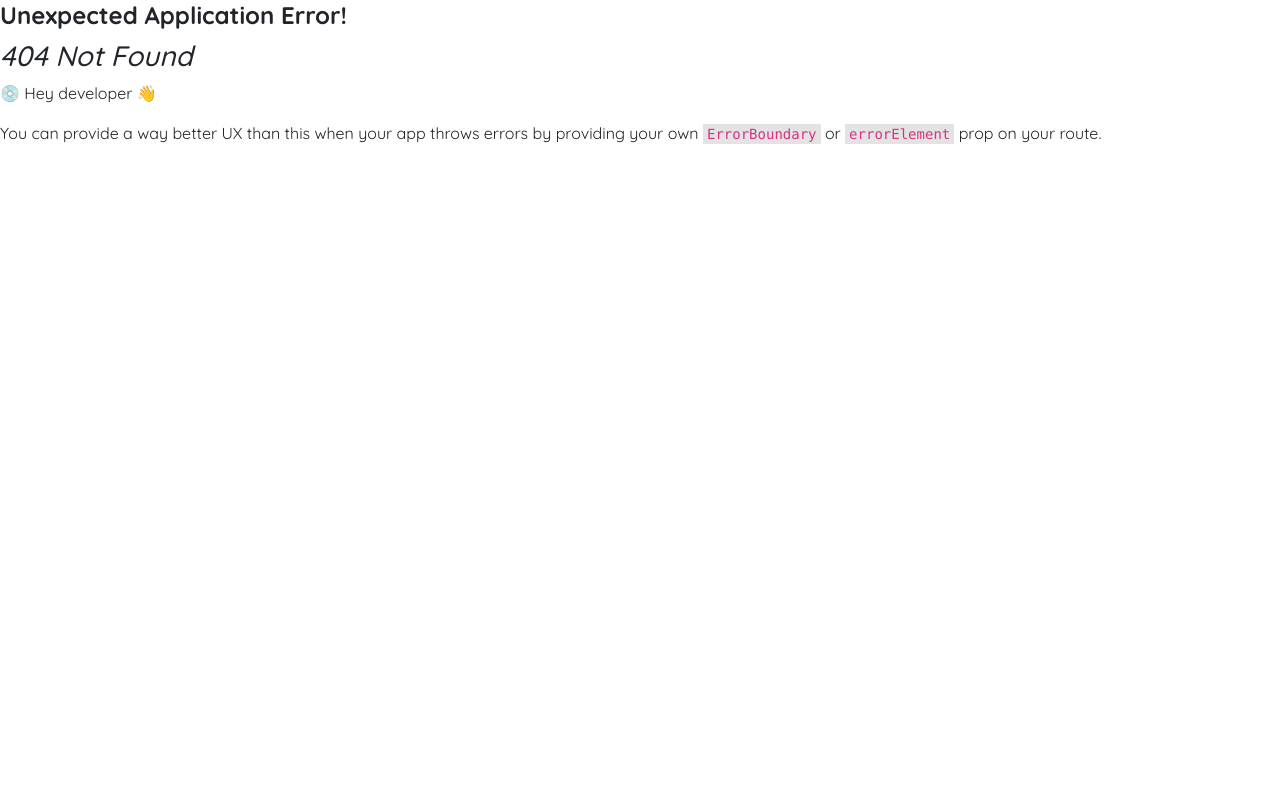
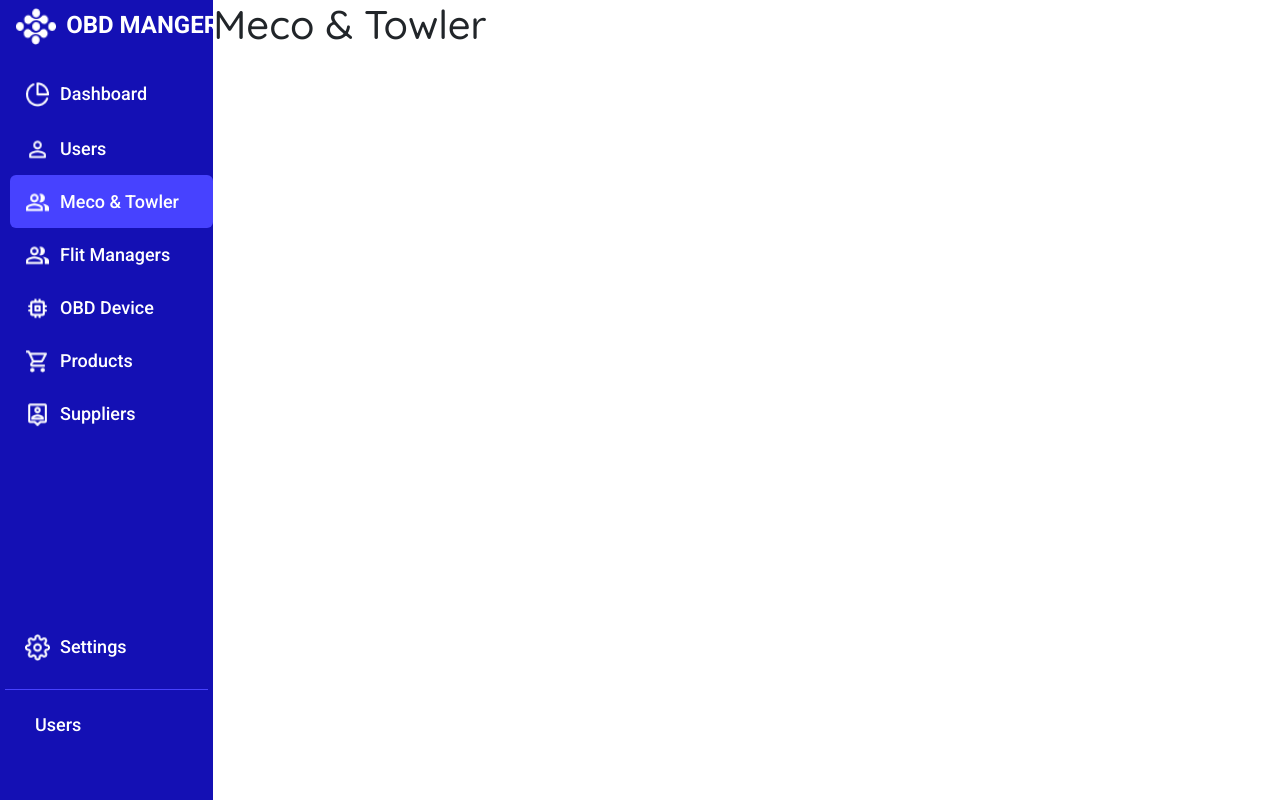
Before and after one commit to cycodedconcept/OBD2-super-admin, a React (Create React App) app: page /dash/meco in a window 1280 px wide. Before the commit this address had no page. Built offline with nearby package versions, Linux system fonts and the light colour scheme.

Commit message:
updates to dashlayout

```diff
--- a/src/App.js
+++ b/src/App.js
@@ -6,6 +6,13 @@ import Login from './pages/Login/Login';
 import RecoverPass from './pages/Recover/RecoverPass';
 import ResetPass from './pages/Recover/ResetPass';
 import PassSuccess from './pages/Recover/PassSuccess';
+import Users from './pages/Dashboard/Users';
+import Meco from './pages/Dashboard/Meco';
+import Settings from './pages/Dashboard/Settings';
+import Flit from './pages/Dashboard/Flit';
+import Devices from './pages/Dashboard/Devices';
+import Products from './pages/Dashboard/Products';
+import Suppliers from './pages/Dashboard/Suppliers';
 
 //layouts
 import Dashlayout from './layouts/Dashlayout';
@@ -17,7 +24,15 @@ const router = createBrowserRouter(
       <Route path="recover-password" element ={<RecoverPass/>} />
       <Route path="reset-password" element ={<ResetPass/>} />
       <Route path="reset-successful" element ={<PassSuccess/>} />
-      <Route path='dash' element={<Dashlayout/>} />
+      <Route path='dash' element={<Dashlayout/>} >
+        <Route path='users' index element={<Users />} />
+        <Route path='meco' element={<Meco />} />
+        <Route path='flits' element={<Flit />} />
+        <Route path='devices' element={<Devices />} />
+        <Route path='products' element={<Products />} />
+        <Route path='suppliers' element={<Suppliers />} />
+        <Route path='settings' element={<Settings />} />
+      </Route>
     </Route>
   )
 )
--- a/src/layouts/Dashlayout.jsx
+++ b/src/layouts/Dashlayout.jsx
@@ -14,67 +14,51 @@ const Dashlayout = () => {
                     <Navbar.Toggle aria-controls="basic-navbar-nav" />
                     <Navbar.Collapse id="basic-navbar-nav">
                         <nav>
-                            <div className="link d-none d-lg-block">
-                                <img src="../asset/Frame 20614.png" alt="logo" />
-                                <h3><span>obd</span> manger</h3>
+                            <div className="logo d-none d-lg-flex justify-content-between ms-3 w-100">
+                                <img src="../asset/Frame 20614.png" alt="logo" className="img-fluid" />
+                                <h3>obd manger</h3>
                             </div>
                             <div className="d-flex flex-column justify-content-between links">
                                 <div>
                                     <div className="link">
                                         <img src="../asset/icons/pie-chart.png" alt="icon" />
-                                            <h4>dashboard</h4>
+                                        <p>dashboard</p>
                                     </div>
-                                    <NavLink to="/">
-                                        <div className="link">
+                                    <NavLink to="users" className="link">
                                         <img src="../asset/icons/person_outline.png" alt="icon" />
-                                            <h4>users</h4>
-                                        </div>
+                                        <p>users</p>
                                     </NavLink>
-                                    <NavLink to="/">
-                                        <div className="link">
+                                    <NavLink to="meco" className="link">
                                         <img src="../asset/icons/people_alt.png" alt="icon" />
-                                            <h4>meco & towler</h4>
-                                        </div>
+                                        <p>meco & towler</p>
                                     </NavLink>
-                                    <NavLink to="/">
-                                        <div className="link">
+                                    <NavLink to="flits" className="link">
                                         <img src="../asset/icons/people_alt.png" alt="icon"/>
-                                            <h4>flit managers</h4>
-                                        </div>
+                                        <p>flit managers</p>
                                     </NavLink>
-                                    <NavLink to="/">
-                                        <div className="link">
+                                    <NavLink to="devices" className="link">
                                         <img src="../asset/icons/memory.png" alt="icon" />
-                                            <h4><span>obd</span> device</h4>
-                                        </div>
+                                        <p><span>obd</span> device</p>
                                     </NavLink>
-                                    <NavLink to="/">
-                                        <div className="link">
+                                    <NavLink to="products" className="link">
                                         <img src="../asset/icons/shopping_cart.png" alt="icon" />
-                                            <h4>products</h4>
-                                        </div>
+                                        <p>products</p>
                                     </NavLink>
-                                    <NavLink to="/">
-                                        <div className="link">
+                                    <NavLink to="suppliers" className="link">
                                         <img src="../asset/icons/person_pin.png" alt="icon" />
-                                            <h4>suppliers</h4>
-                                        </div>
+                                        <p>suppliers</p>
                                     </NavLink>
                                 </div>
                                 <div>
-                                    <NavLink to="/">
-                                        <div className="link mb-3">
+                                    <NavLink to="settings" className="link mb-3">
                                             <img src="../asset/icons/settings.png" alt="icon" />
-                                            <h4>Settings</h4>
-                                        </div>
+                                            <p>Settings</p>
                                     </NavLink>
                                 </div>
                             </div>
                             <div className="dash mx-auto"></div>
-                            <NavLink to="/">
-                                <div className="link">
-                                    <h4>users</h4>
-                                </div>
+                            <NavLink to="/" className="link mt-2">
+                                <p>users</p>
                             </NavLink>
                         </nav>
                     </Navbar.Collapse>
@@ -82,7 +66,6 @@ const Dashlayout = () => {
             </aside>
             <main>
                 <Outlet />
-                <h1>hello</h1>
             </main>
         </div>
     );
--- a/src/layouts/dashlayout.css
+++ b/src/layouts/dashlayout.css
@@ -7,16 +7,9 @@
     height: 100vh;
     overflow: hidden;
     background-color: var(--primary);
-    flex-basis: content;
+    flex-basis: calc(100%/6);
     color: white;
-    transition: flex-basis 2s ease-in;
-}
-.sidebar:hover {
-    flex-basis: calc(100%/6);
-}
-
-.sidebar:hover .link h4, .sidebar:hover .link h3 {
-    display: inline-block;
+    font-family: 'Roboto', sans-serif;
 }
 
 main {
@@ -25,26 +18,41 @@ main {
 }
 .link {
     display: flex;
-    align-items: flex-start;
-    margin: 5px 15px 5px 10px;
-    padding: 15px 10px 7px 15px;
-    color: white;
+    /* width: 100%; */
+    align-items: center;
+    margin-left: 10px;
+    padding: 2px 15px 0 15px;
     line-height: 24px;
     border-radius: 6px;
 }
 
-.link h4, .link h3 {
-    font-family: 'Roboto', sans-serif;
-    display: none;
+.logo {
+    margin-bottom: 20px;
+}
+
+.logo img{
+    width: 50px;
+}
+
+.link p, .logo h3 {
+    color: white;
     padding-left: 10px;
+    padding-top: 15px;
     text-transform: capitalize;
     font-size: 18px;
     font-weight: 500;
-    transition: all ease 2s;
 }
-.link h3 {
-    font-size: 20px;
+
+
+.logo h3{
+    width: 100%;
+    text-transform: uppercase;
+    font-size: 24px;
+    font-weight: bolder;
+    line-height: 24px;
+    padding-top: 5px;
 }
+
 .link span {
     text-transform: uppercase;
 }
@@ -56,8 +64,13 @@ main {
 img {
     width: 25px;
 }
+
 .dash {
-    width: 90%;
+    width: 95%;
     height: 1px;
     background-color: #4742ff;
 }
+
+nav a.active {
+    background-color: #4742ff;
+}
--- /dev/null
+++ b/src/pages/Dashboard/Devices.jsx
@@ -0,0 +1,7 @@
+const Devices = () => {
+    return (
+        <h1>Devices</h1>
+    );
+}
+
+export default Devices;
--- /dev/null
+++ b/src/pages/Dashboard/Flit.jsx
@@ -0,0 +1,7 @@
+const flit = () => {
+    return (
+        <h1>Flit Managers</h1>
+    );
+}
+
+export default flit;
--- /dev/null
+++ b/src/pages/Dashboard/Meco.jsx
@@ -0,0 +1,7 @@
+const Meco = () => {
+    return (
+        <h1>Meco & Towler</h1>
+    );
+}
+
+export default Meco;
--- /dev/null
+++ b/src/pages/Dashboard/Products.jsx
@@ -0,0 +1,7 @@
+const products = () => {
+    return (
+        <h1>Products</h1>
+    );
+}
+
+export default products;
--- /dev/null
+++ b/src/pages/Dashboard/Settings.jsx
@@ -0,0 +1,7 @@
+const Settings = () => {
+    return (
+        <h1>Settings</h1>
+     );
+}
+
+export default Settings;
--- /dev/null
+++ b/src/pages/Dashboard/Suppliers.jsx
@@ -0,0 +1,7 @@
+const Suppliers = () => {
+    return (
+        <h1>Suppliers</h1>
+    );
+}
+
+export default Suppliers;
--- /dev/null
+++ b/src/pages/Dashboard/Users.jsx
@@ -0,0 +1,7 @@
+const Users = () => {
+    return (
+        <h1>Users</h1>
+    );
+}
+
+export default Users;
```
Also changed, not shown: src/pages/Dashboard/Dashboard.jsx (deleted, +0 -7 lines). Lines whose indentation alone changed are shown as unchanged.
